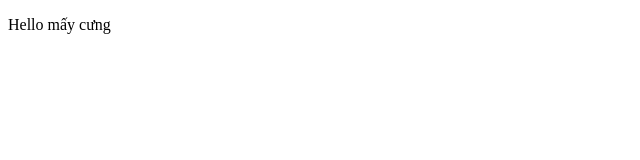
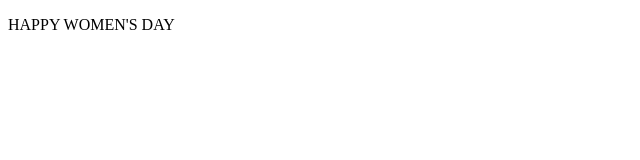
Before and after one commit to HoangHuyKG/T-i-X-u, a plain HTML site: page index.html in a window 1280 px wide. Shown: the full height of the page, 0-640 px from the left. Drawn offline with Linux system fonts and the light colour scheme.

Commit message:
Update index.html

```diff
--- a/index.html
+++ b/index.html
@@ -7,6 +7,6 @@
     <title>Document</title>
 </head>
 <body>
-    <p>Hello mấy cưng</p>
+    <p>HAPPY WOMEN'S DAY</p>
 </body>
 </html>
```
